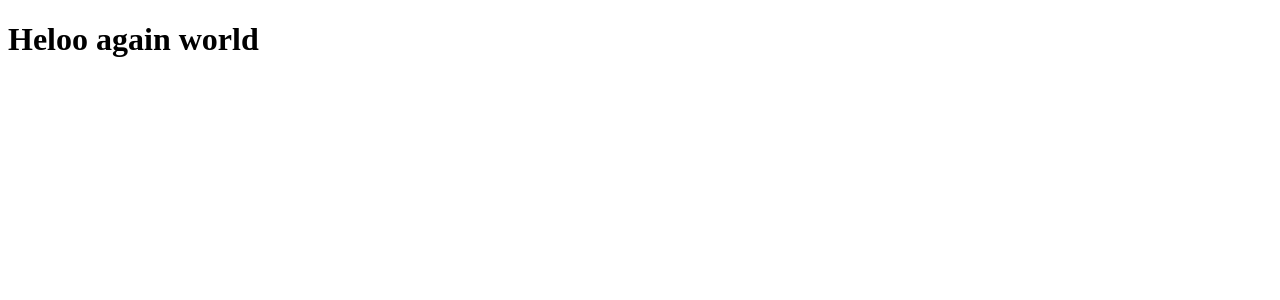
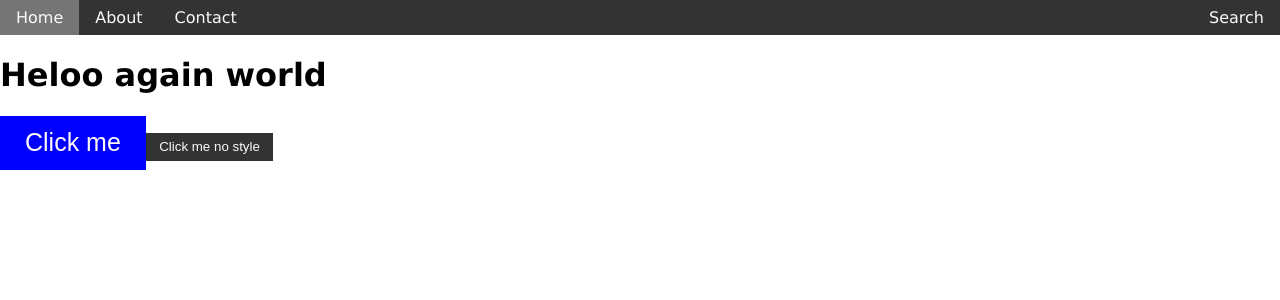
Before and after one commit to MariusCodeAcademy/type8-react-07-styles, a React (Create React App) app: page / in a window 1280 px wide. Shown: the top 300 px of the page. Built offline with nearby package versions, Linux system fonts and the light colour scheme.

Commit message:
inline styles simple css

```diff
--- a/src/App.css
+++ b/src/App.css
@@ -0,0 +1,10 @@
+body {
+  margin: 0;
+  font-family: Verdana, Geneva, Tahoma, sans-serif;
+}
+
+a {
+  text-decoration: none;
+  color: inherit;
+  display: inline-block;
+}
--- a/src/App.js
+++ b/src/App.js
@@ -1,9 +1,20 @@
 import './App.css';
+import Header from './components/header/Header';
 
 function App() {
+  const isLarge = true;
+
+  const btnStyles = {
+    background: 'blue',
+    fontSize: isLarge ? '25px' : '10px',
+  };
+
   return (
     <div className='App'>
+      <Header />
       <h1>Heloo again world</h1>
+      <button style={btnStyles}>Click me</button>
+      <button>Click me no style</button>
     </div>
   );
 }
--- a/src/components/header/Header.css
+++ b/src/components/header/Header.css
@@ -0,0 +1,20 @@
+header {
+  background-color: #333;
+  color: snow;
+  display: flex;
+  justify-content: space-between;
+  align-items: center;
+}
+
+.nav-link {
+  padding: 0.5em 1em;
+}
+.nav-link:hover {
+  background-color: rgb(117, 117, 117);
+}
+button {
+  background-color: #333;
+  color: snow;
+  border: none;
+  padding: 0.5em 1em;
+}
--- a/src/components/header/Header.js
+++ b/src/components/header/Header.js
@@ -1,5 +1,24 @@
+import './Header.css';
+
 function Header() {
-  return <div>Header</div>;
+  return (
+    <header>
+      <nav className='main-nav'>
+        <a className='nav-link' href='#home'>
+          Home
+        </a>
+        <a className='nav-link' href='#about'>
+          About
+        </a>
+        <a className='nav-link' href='#contact'>
+          Contact
+        </a>
+      </nav>
+      <a className='nav-link search' href='#search'>
+        Search
+      </a>
+    </header>
+  );
 }
 
 export default Header;
```
